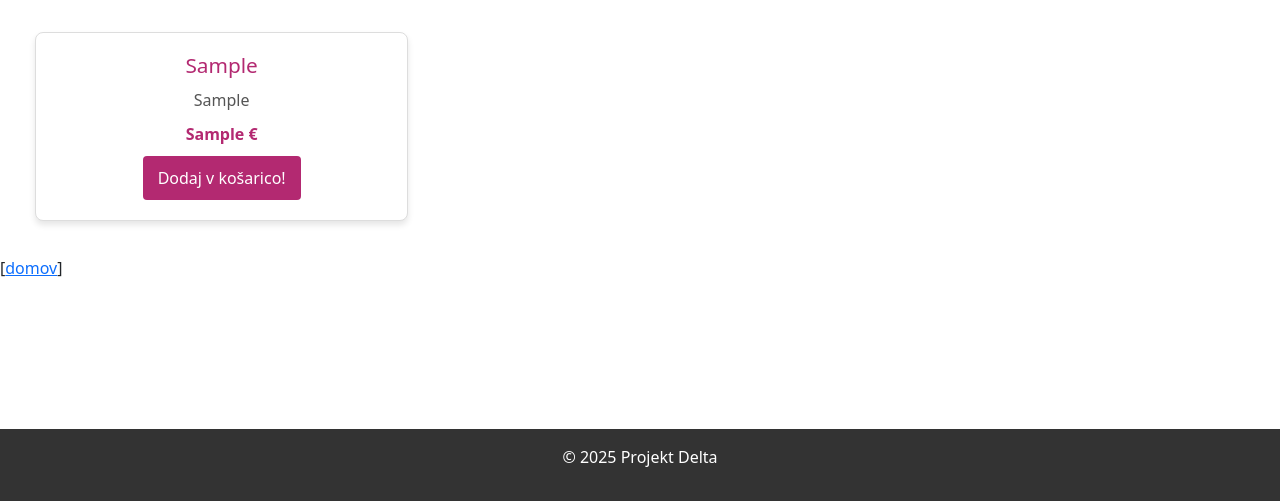
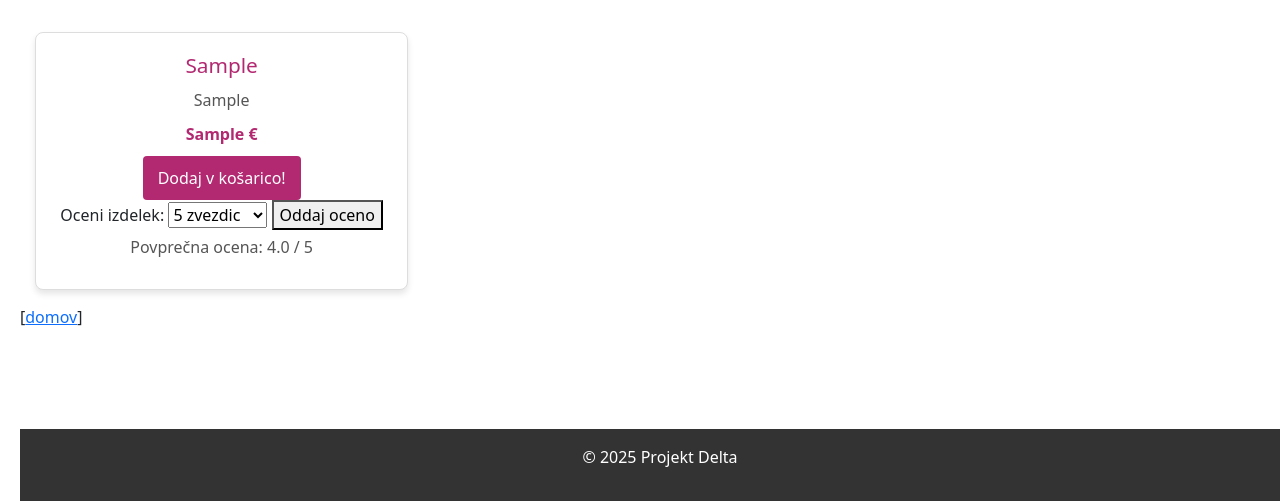
Before and after one commit to LilDomc/sv_delta, a Flask app: page /trgovina in a window 1280 px wide. Shown: the part 299-800 px from the top of the page. Run offline with Flask 3, Linux system fonts and the light colour scheme; a database or web service that is not in the repository returns one stand-in record (values such as "Sample title"); parts of the project's set-up code (start-up, migrations or seed data) failed here and were passed over; some libraries are stand-ins or nearby versions.

Commit message:
Update: prikaz ocene

```diff
--- a/src/controllers/sv_products.py
+++ b/src/controllers/sv_products.py
@@ -14,11 +14,21 @@ def rate_product():
     product_id = int(request.form['product_id'])
     rating_value = int(request.form['rating'])
     models.sv_products.add_rating(product_id, rating_value)
-    return redirect('/products')
+    return redirect('/trgovina')
 
 def show_trgovina():
+    #models.sv_trgovina.get_rate()
     trgovina = models.sv_trgovina.get_trgovina()
-    return render_template('sv_trgovina.html', products=trgovina)
+    trgovina_test = []
+
+    for p in trgovina:
+        product_id = p[0]
+        ime = p[1]
+        opis = p[2]
+        cena = p[3]
+        avg_rating = models.sv_trgovina.get_rate(product_id)
+        trgovina_test.append((product_id, ime, opis, cena, avg_rating))
+    return render_template('sv_trgovina.html', products=trgovina_test)
 
 
 def insert_product():
--- a/src/models/sv_trgovina.py
+++ b/src/models/sv_trgovina.py
@@ -4,7 +4,7 @@ def get_trgovina():
     conn = db.get_connection()
     cursor = conn.cursor()
     cursor.execute('''
-        SELECT Ime_produkta, Opis_produkta, Cena_produkta
+        SELECT productID, Ime_produkta, Opis_produkta, Cena_produkta
         FROM products;
         ''')
     products = cursor.fetchall()
@@ -12,3 +12,21 @@ def get_trgovina():
     cursor.close()
     conn.close()
     return products
+
+def get_rate(product_id):
+    conn = db.get_connection()
+    cursor = conn.cursor()
+    cursor.execute('''
+        SELECT average_rating
+        FROM rate
+        WHERE productID = %s;
+    ''', (product_id,))
+    result = cursor.fetchone()
+    conn.commit()
+    cursor.close()
+    conn.close()
+
+    if result and result[0] is not None:
+        return result[0]
+    else:
+        return None
--- a/src/templates/sv_trgovina.html
+++ b/src/templates/sv_trgovina.html
@@ -6,14 +6,31 @@
 <div class="product-grid">
     {% for product in products %}
     <div class="product-card">
-        <h3>{{ product[0] }}</h3>  {# Ime_produkta #}
-        <p>{{ product[1] }}</p>   {# Opis_produkta #}
-        <span>{{ product[2] }} €</span>  {# Cena_produkta #}
+        <h3>{{ product[1] }}</h3>  {# Ime_produkta #}
+        <p>{{ product[2] }}</p>   {# Opis_produkta #}
+        <span>{{ product[3] }} €</span>  {# Cena_produkta #}
         <form action="{{ url_for('trgovina_post') }}" method="post">
             <input type="hidden" name="productID" value="{{ product[0] }}">
             <button type="submit" class="add-to-cart-btn">Dodaj v košarico!</button>
         </form>
+        <form method="POST" action="/rate">
+            <input type="hidden" name="product_id" value="{{ product[0] }}">
+            <label for="rating">Oceni izdelek:</label>
+            <select name="rating" id="rating">
+                <option value="5">5 zvezdic</option>
+                <option value="4">4 zvezdice</option>
+                <option value="3">3 zvezdice</option>
+                <option value="2">2 zvezdici</option>
+                <option value="1">1 zvezdica</option>
+            </select>
+            <button type="submit">Oddaj oceno</button>
+        </form>
+
+        {% if product[4] is not none %}
+            <p>Povprečna ocena: {{ "%.1f"|format(product[4]) }} / 5</p>
+        {% else %}
+            <p>Še brez ocen</p>
+        {% endif %}
     </div>
     {% endfor %}
-</div>
 {% endblock %}
```
Also changed, not shown: src/templates/sv_products.html (+0 -14 lines).
